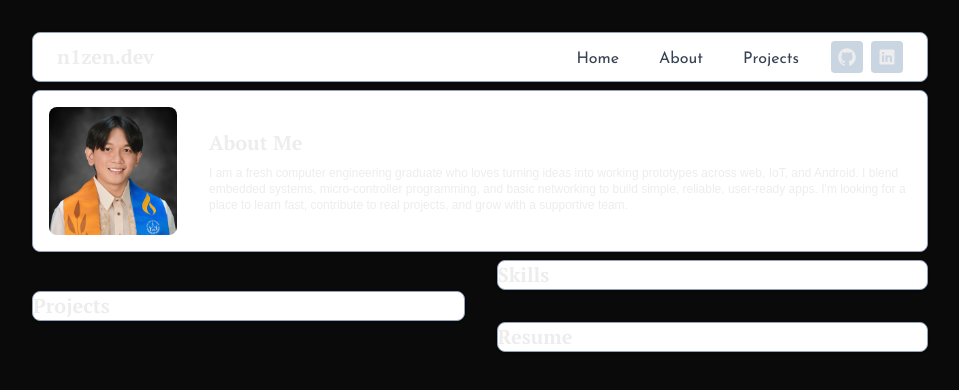
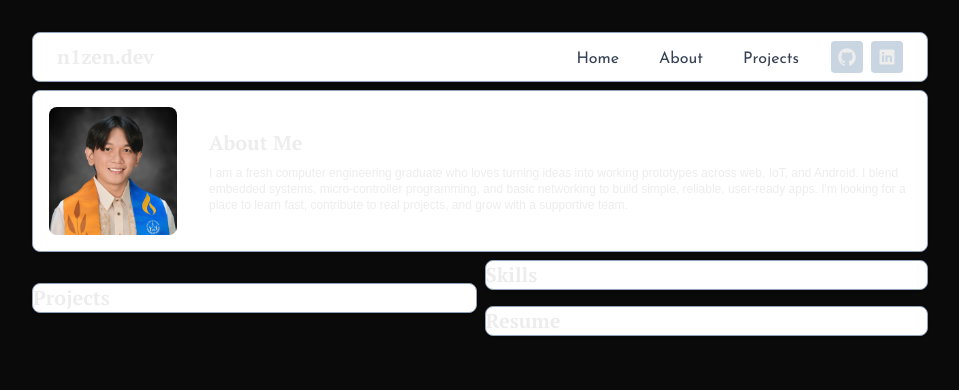
Before and after one commit to n1zen/portfolio-next, a Next.js app: page / in a window 1280 px wide. Shown: the top 390 px of the page, without its empty margins (160-1119 px from the left). Built offline with nearby package versions, Linux system fonts and the light colour scheme; a web font is replaced by a local one.

Commit message:
decrease gap between elements

```diff
--- a/app/page.tsx
+++ b/app/page.tsx
@@ -15,12 +15,12 @@
 	    </p>
 	</div>
       </Card>
-      <div className="flex md:flex-row flex-col gap-8 justify-center items-center w-full">
+      <div className="flex md:flex-row flex-col gap-2 justify-center items-center w-full">
         {/* Projects */}
         <Card className="w-full">
 	    <Title>Projects</Title>
         </Card>
-        <div className="flex flex-col gap-8 justify-center items-center w-full">
+        <div className="flex flex-col gap-4 justify-center items-center w-full">
           {/* Skills */}
           <Card className="w-full">
 	    <Title>Skills</Title>
```
